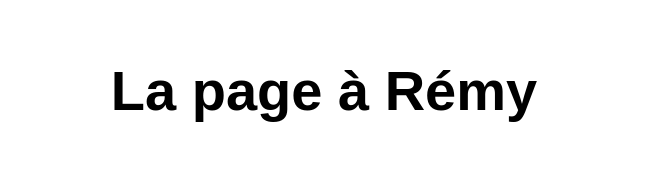
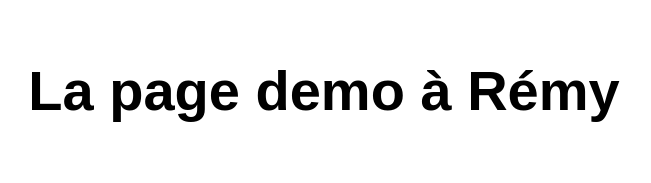
Before and after one commit to rcorriveau-prof/MaPremierePage, a website: page src/index.html in a window 1280 px wide. Shown: the whole page, without its empty margins (316-967 px from the left). Drawn offline with Linux system fonts and the light colour scheme.

Commit message:
Update index.html

```diff
--- a/src/index.html
+++ b/src/index.html
@@ -10,7 +10,7 @@
 
 <body>
   <main>
-    <h1>La page à Rémy</h1>
+    <h1>La page demo à Rémy</h1>
   </main>
 </body>
 
```
